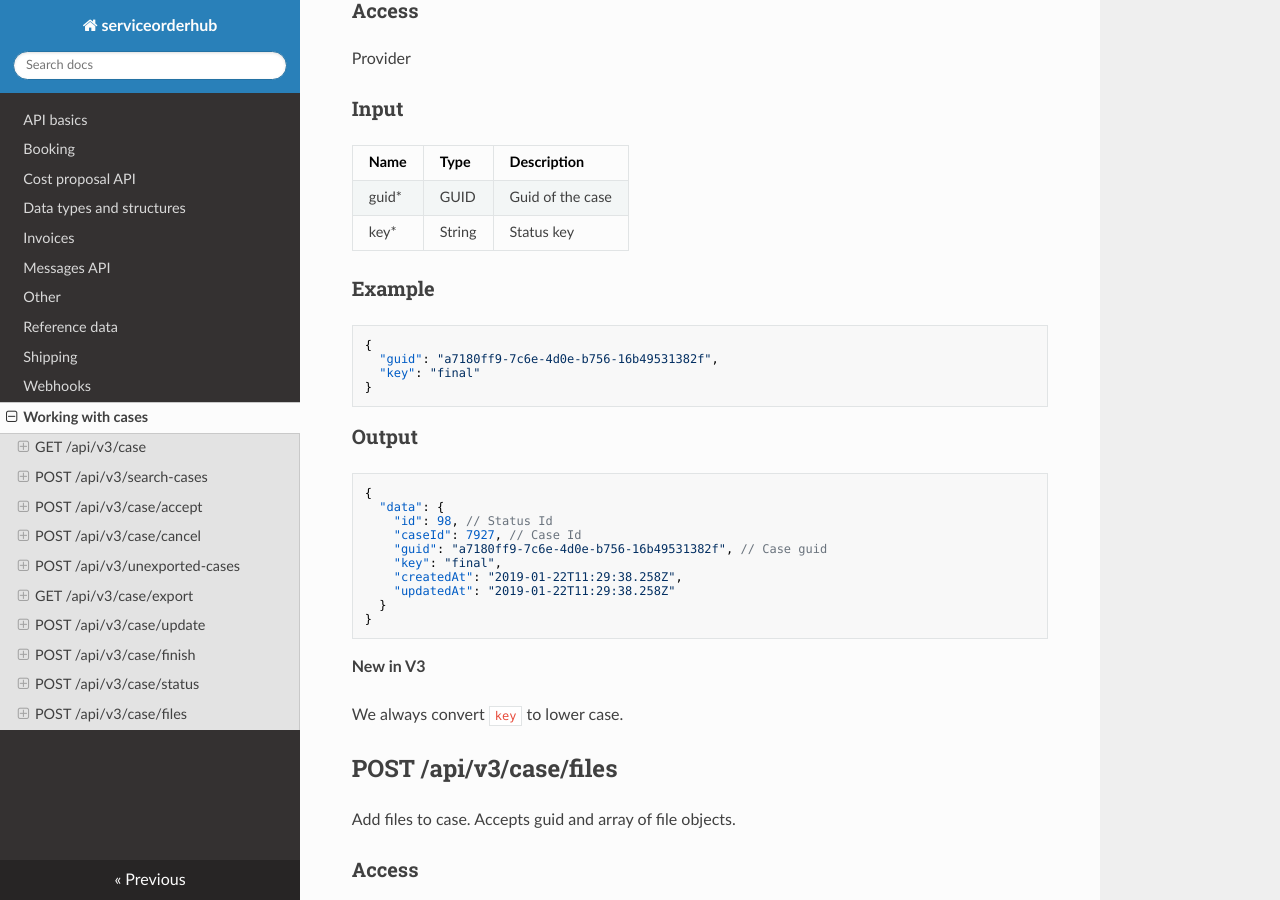
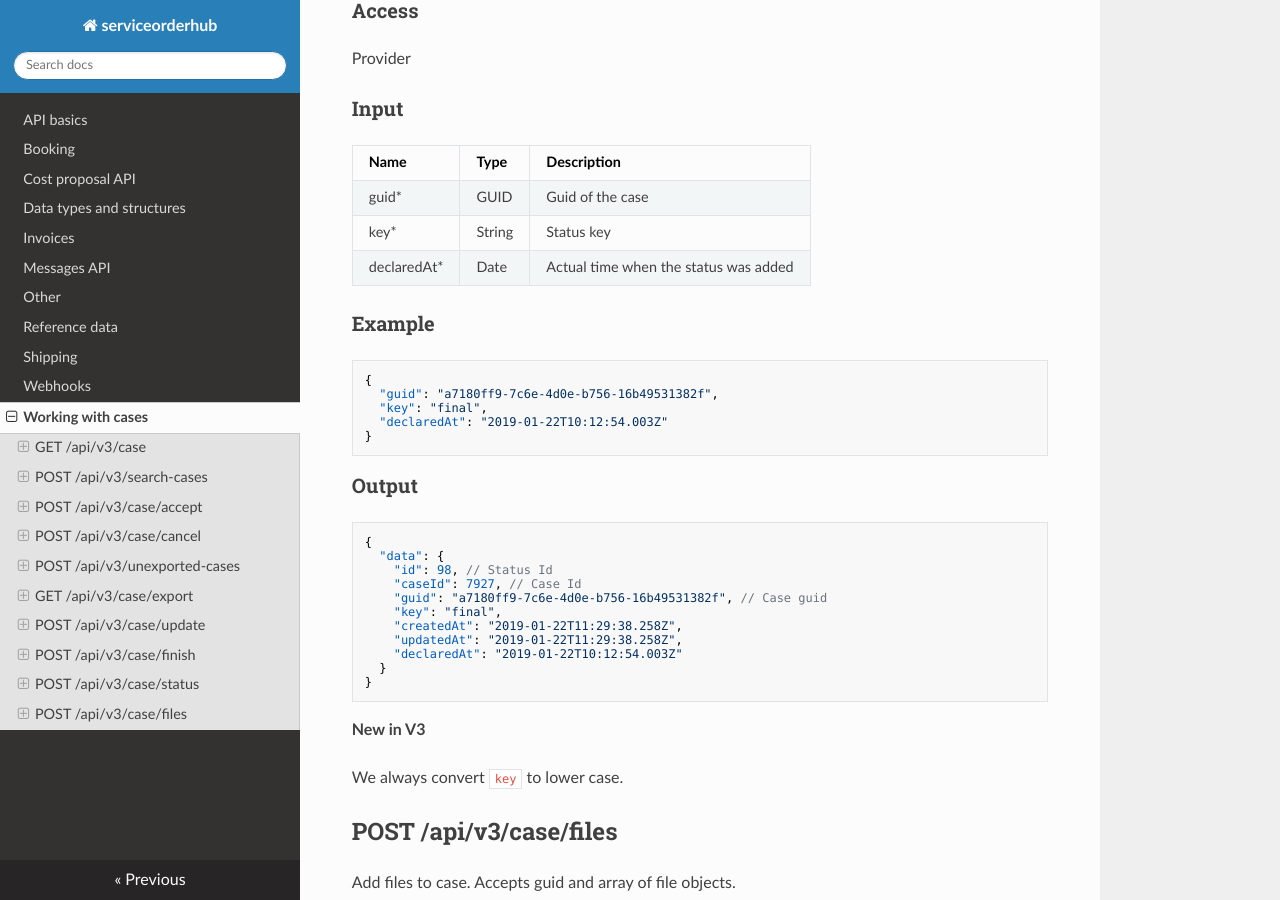
Before and after one commit to infocareworkshop/serviceorderhub-docs, an MkDocs documentation site: the page built from docs/Working with cases.md, in a window 1280 px wide and 900 px high, scrolled down 9910 px. Built offline with MkDocs 1.6.1, drawn with Linux system fonts in a browser that asks for light colours; nearby versions of some CDN libraries.

Commit message:
[ICW-163] Add declaredAt for statuses

````diff
--- a/docs/Working with cases.md
+++ b/docs/Working with cases.md
@@ -578,13 +578,15 @@ Provider
 |--------------------|---------------|----------------------------|
 | guid\*             | GUID          | Guid of the case           |
 | key\*              | String        | Status key                 |
+| declaredAt\*       | Date          | Actual time when the status was added |
 
 ### Example
 
 ```
 {
   "guid": "a7180ff9-7c6e-4d0e-b756-16b49531382f",
-  "key": "final"
+  "key": "final",
+  "declaredAt": "2019-01-22T10:12:54.003Z"
 }
 ```
 
@@ -598,7 +600,8 @@ Provider
     "guid": "a7180ff9-7c6e-4d0e-b756-16b49531382f", // Case guid
     "key": "final",
     "createdAt": "2019-01-22T11:29:38.258Z",
-    "updatedAt": "2019-01-22T11:29:38.258Z"
+    "updatedAt": "2019-01-22T11:29:38.258Z",
+    "declaredAt": "2019-01-22T10:12:54.003Z"
   }
 }
 ```
````
Also changed, not shown: docs/Webhooks.md (+3 -1 lines).
